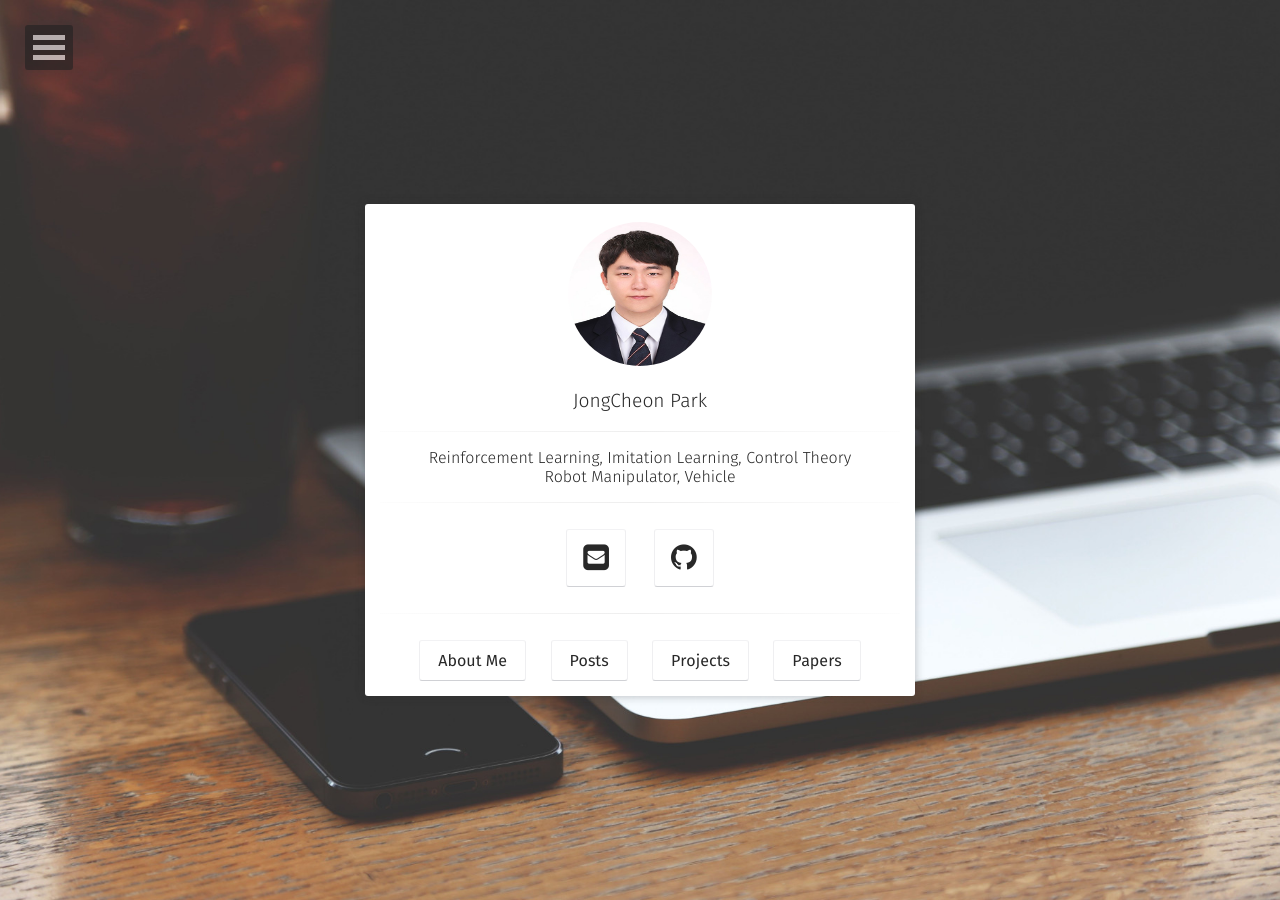
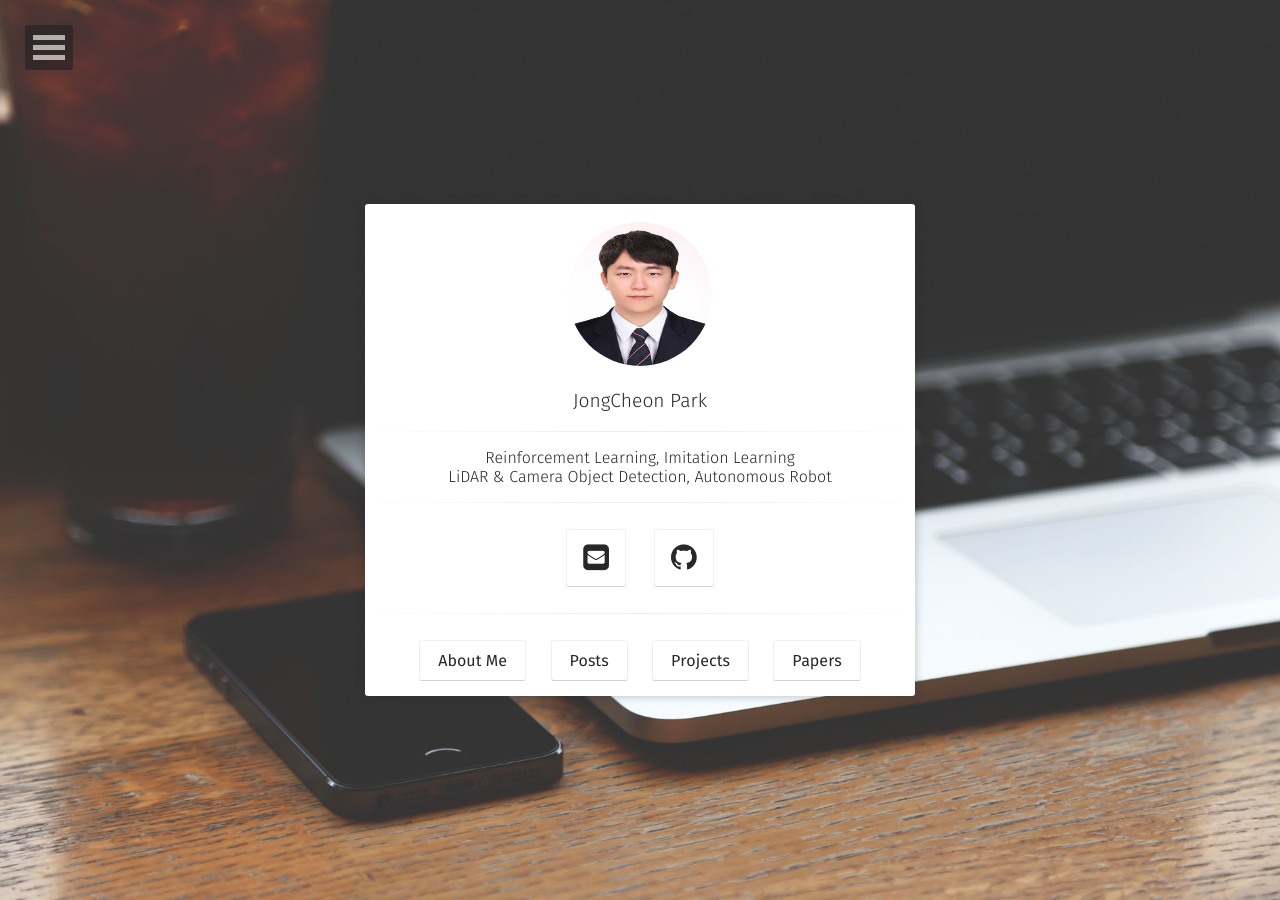
Before and after one commit to JongCheon-Park/JongCheon-Park.github.io, a Jekyll site: the page built from index.html, in a window 1280 px wide. Built offline with Jekyll 4.4.1, drawn with Linux system fonts in a browser that asks for light colours; some web fonts are replaced.

Commit message:
Update _config.yml

```diff
--- a/_config.yml
+++ b/_config.yml
@@ -1,6 +1,6 @@
 # Site
 title:              JongCheon Park
-bio:                'Reinforcement Learning, Imitation Learning, Control Theory <br> Robot Manipulator, Vehicle'
+bio:                'Reinforcement Learning, Imitation Learning <br> LiDAR & Camera Object Detection, Autonomous Robot'
 description:        "M.S. student, Daegu, Republic of Korea"
 reading_time:       true
 words_per_minute:   150
```
